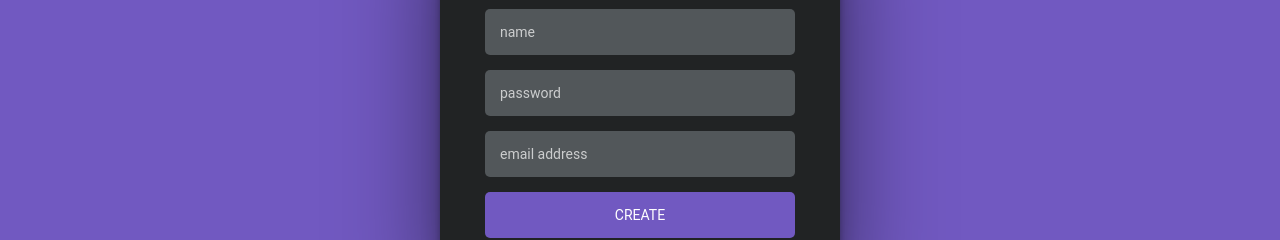
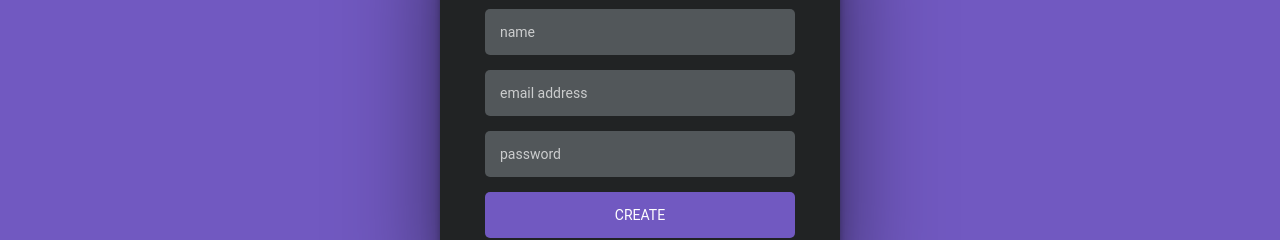
Before and after one commit to jonatasJS/database-files-frontend, a React (Create React App) app: page / in a window 1280 px wide. Both pictures are taken after a click on the element "Create an account". Shown: the part 236-476 px from the top of the page. Built offline with nearby package versions, Linux system fonts and the light colour scheme.

Commit message:
ASDASDDASD

```diff
--- a/src/pages/Login/index.js
+++ b/src/pages/Login/index.js
@@ -85,6 +85,18 @@ export default class Login extends Component {
                 }
               />
               <input
+                type="email"
+                placeholder="email address"
+                onChange={(e) =>
+                  this.setState({
+                    registerData: {
+                      ...this.state.registerData,
+                      email: e.target.value,
+                    },
+                  })
+                }
+              />
+              <input
                 type="password"
                 placeholder="password"
                 onChange={(e) =>
@@ -92,18 +104,6 @@ export default class Login extends Component {
                     registerData: {
                       ...this.state.registerData,
                       password: e.target.value,
-                    },
-                  })
-                }
-              />
-              <input
-                type="email"
-                placeholder="email address"
-                onChange={(e) =>
-                  this.setState({
-                    registerData: {
-                      ...this.state.registerData,
-                      email: e.target.value,
                     },
                   })
                 }
```
